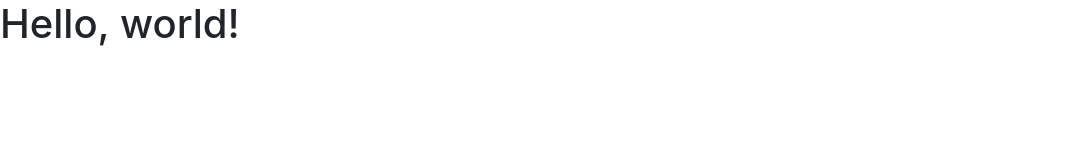
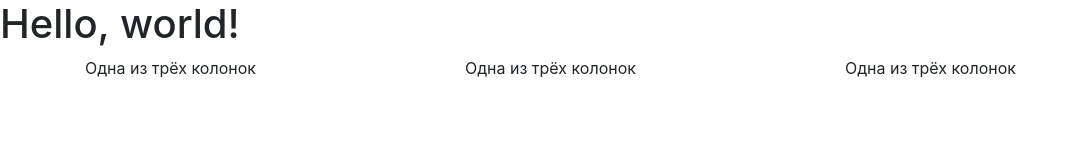
Before and after one commit to fahredof/fahredof.github.io, a plain HTML site: page lab2/index.html in a window 1280 px wide. Shown: the whole page, without its empty margins (0-1075 px from the left). Drawn offline with nearby package versions, Linux system fonts and the light colour scheme.

Commit message:
LAB2: add colums

```diff
--- a/lab2/index.html
+++ b/lab2/index.html
@@ -13,6 +13,21 @@
   <body>
     <h1>Hello, world!</h1>
 
+
+    <div class="container">
+  <div class="row">
+    <div class="col-sm">
+      Одна из трёх колонок
+    </div>
+    <div class="col-sm">
+      Одна из трёх колонок
+    </div>
+    <div class="col-sm">
+      Одна из трёх колонок
+    </div>
+  </div>
+</div>
+
     <!-- Optional JavaScript -->
     <!-- jQuery first, then Popper.js, then Bootstrap JS -->
     <script src="https://code.jquery.com/jquery-3.3.1.slim.min.js" integrity="sha384-q8i/X+965DzO0rT7abK41JStQIAqVgRVzpbzo5smXKp4YfRvH+8abtTE1Pi6jizo" crossorigin="anonymous"></script>
```
